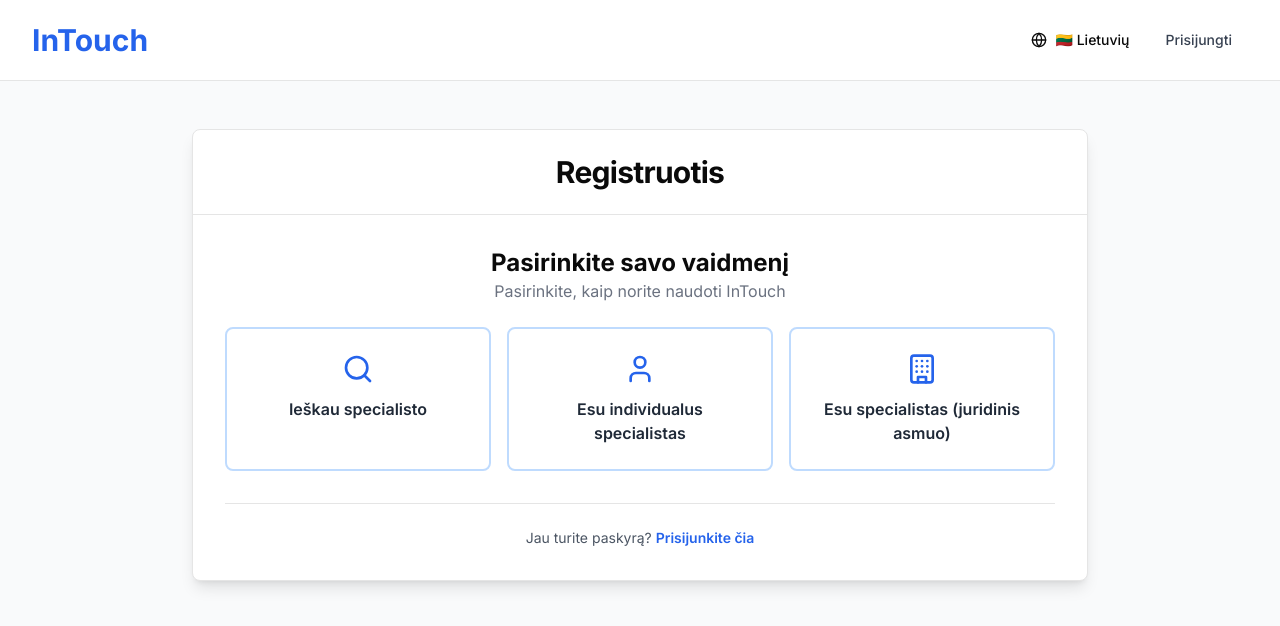
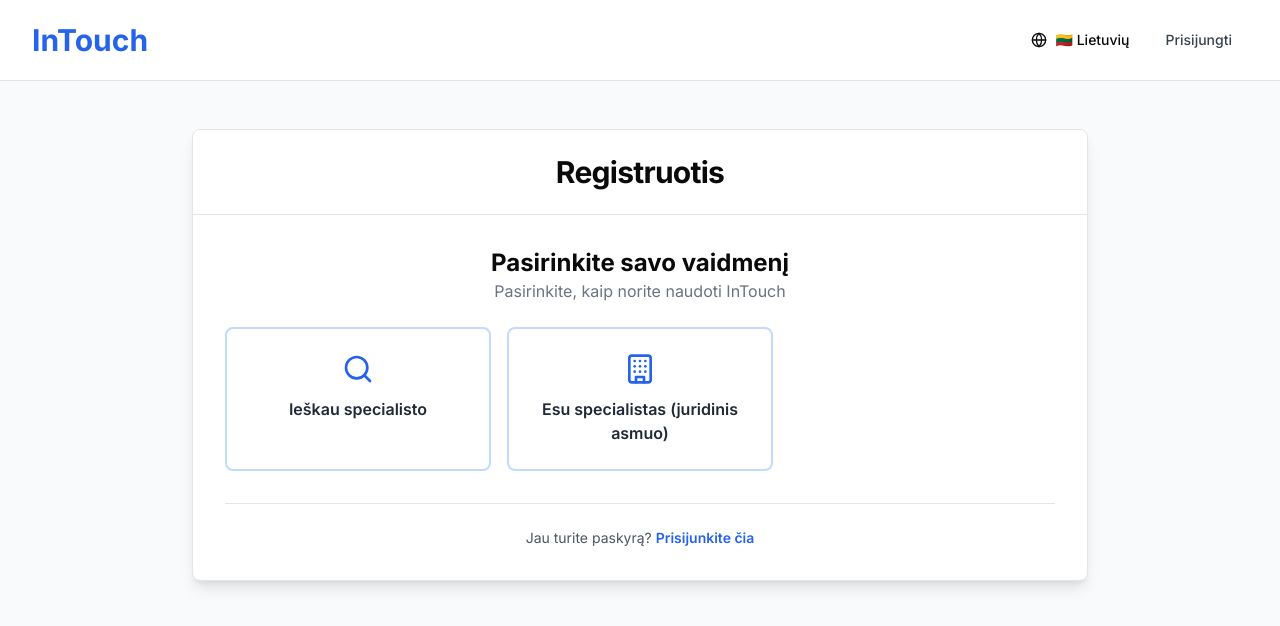
Before and after one commit to JusteliZz/v0-specialist-finder-website, a Next.js app: page /signup in a window 1280 px wide. Shown: the top 626 px of the page. Built offline with nearby package versions, Linux system fonts and the light colour scheme.

Commit message:
Remove individual specialist button from signup

```diff
--- a/app/signup/page.tsx
+++ b/app/signup/page.tsx
@@ -262,12 +262,6 @@ export default function SignupPage() {
           title={t("iAmLookingForSpecialist")}
           onClick={() => handleRoleSelect("customer")}
           color="blue"
-        />
-        <RoleCard
-          icon={<User className="h-8 w-8" />}
-          title={t("iAmIndividualSpecialist")}
-          onClick={() => handleRoleSelect("individual_specialist")}
-          color="green"
         />
         <RoleCard
           icon={<Building className="h-8 w-8" />}
```
